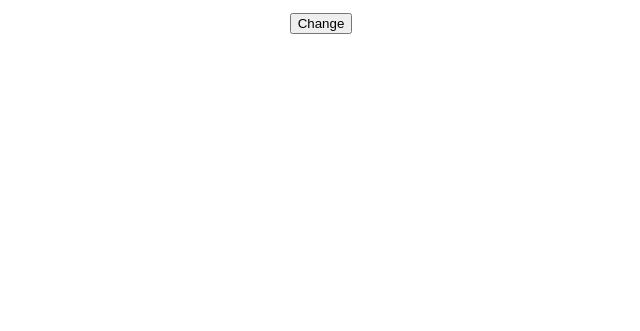
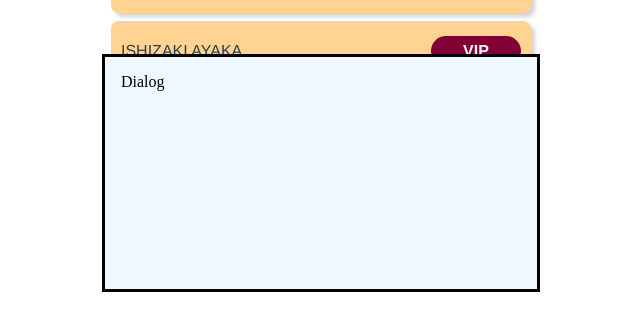
Before and after one commit to ikeda-shoki/vue_udemy_typescript, a Vue app: page / in a window 1280 px wide. Both pictures are taken after a click on the button "Change". Shown: the part 227-558 px from the top of the page, without its empty margins (319-959 px from the left). Built offline with nearby package versions, Linux system fonts and the light colour scheme.

Commit message:
add lesson 48

```diff
--- a/src/components/Reservation.vue
+++ b/src/components/Reservation.vue
@@ -6,8 +6,11 @@
 
   const isListVisible = ref<boolean>(true);
 
+  const isDialogOpen = ref<boolean>(false);
+
   const onClickButton = () => {
-    isListVisible.value = !isListVisible.value;
+    // isListVisible.value = !isListVisible.value;
+    isDialogOpen.value = !isDialogOpen.value;
   }
 
   const getContent = () => {
@@ -36,6 +39,12 @@
     <component :is="getContent()" />
 
     <button @click="onClickButton()">Change</button>
+
+    <teleport to="body">
+      <dialog :open="isDialogOpen" class="dialog">
+        <span>Dialog</span>
+      </dialog>
+    </teleport>
   </div>
 </template>
 
@@ -71,4 +80,16 @@
     background-color: #002c8a;
     color: white;
   }
+
+  .dialog {
+    position: absolute;
+    top: 0;
+    left: 0;
+    right: 0;
+    bottom: 0;
+    height: 200px;
+    width: 400px;
+    margin: auto;
+    background-color: aliceblue;
+  }
 </style>
```
